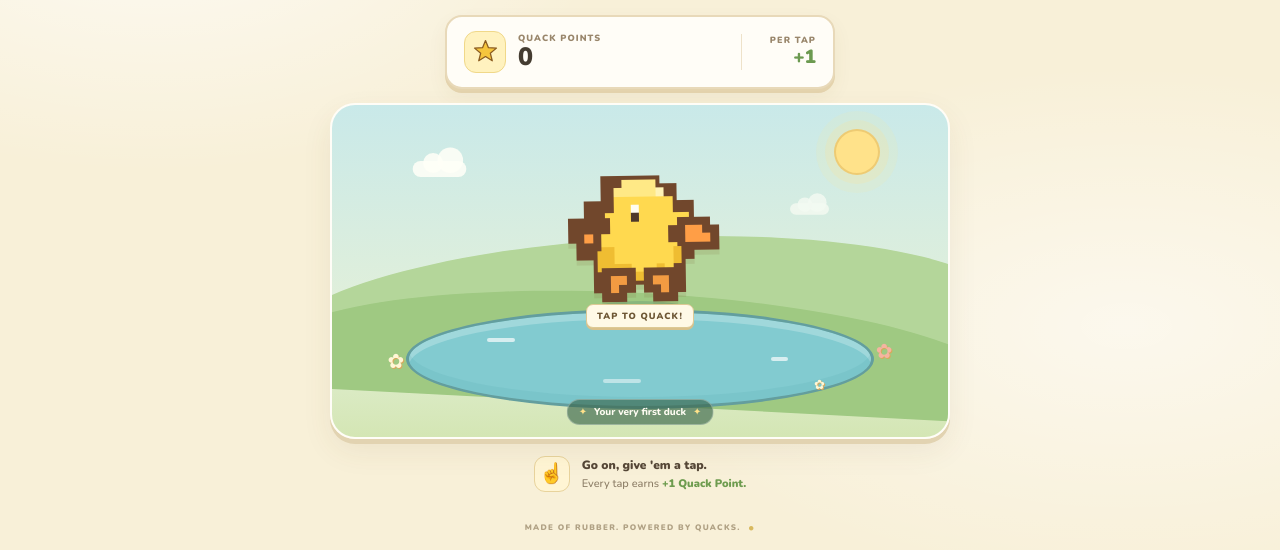
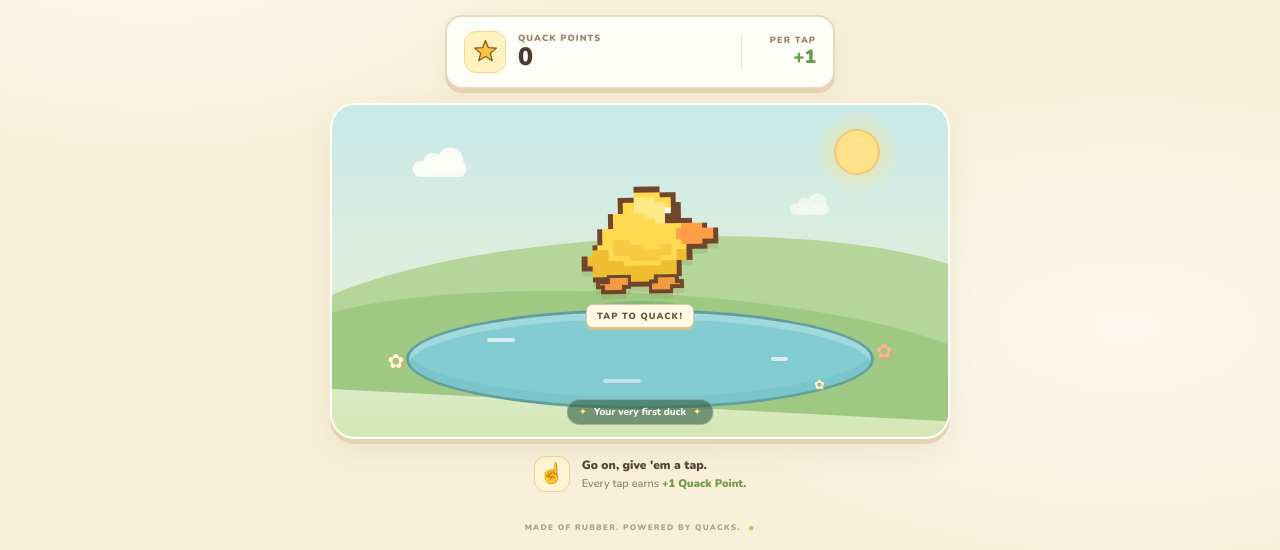
Before and after one commit to brxceOg/Ducky-Clicker, a website with bundled scripts: page index.html in a window 1280 px wide. Shown: the part 250-800 px from the top of the page. Built offline with nearby package versions, Linux system fonts and the light colour scheme.

Commit message:
Replace malformed duck with clean pixel-art rubber duck

```diff
--- a/index.html
+++ b/index.html
@@ -60,23 +60,21 @@
 
           <button class="duck-button" id="duck-button" type="button" aria-label="Tap the rubber duck to earn one Quack Point">
             <span class="duck-shadow" aria-hidden="true"></span>
-            <svg class="duck-sprite" viewBox="0 0 20 17" role="img" aria-labelledby="duck-svg-title" shape-rendering="crispEdges">
-              <title id="duck-svg-title">A cheerful yellow pixel-art rubber duck</title>
-              <g stroke="#71472c" stroke-width="1" stroke-linejoin="miter">
-                <path d="M6 2h6v1h2v2h2v2h2v2h-2v2h-1v2h-2v1H7v-1H5v-2H3V9H2V7h2V5h2Z" fill="#71472c"/>
-                <path d="M7 3h5v1h2v2h2v2h2v1h-3v2h-1v2H7v-1H5v-2H4V8h2V6h1Z" fill="#ffd94f" stroke="none"/>
-                <rect x="8" y="2" width="4" height="1" fill="#ffe986" stroke="none"/>
-                <rect x="7" y="3" width="5" height="1" fill="#ffe986" stroke="none"/>
-                <rect x="9" y="5" width="1" height="2" fill="#4e392b" stroke="none"/>
-                <rect x="9" y="5" width="1" height="1" fill="#fffdf2" stroke="none"/>
-                <path d="M15 7h3v1h1v2h-4v-1h-1V8h1Z" fill="#ff9e46"/>
-                <path d="M5 10h2v2h2v1h3v-1h2v-2h1v2h-2v2H7v-1H5Z" fill="#efbd32" stroke="none"/>
-                <path d="M6 13h3v2H8v1H6v-1H5v-1h1Z" fill="#f39b42"/>
-                <path d="M11 13h3v1h1v1h-1v1h-2v-1h-1Z" fill="#f39b42"/>
-                <rect x="3" y="8" width="2" height="2" fill="#ff9e46"/>
-                <rect x="4" y="7" width="2" height="1" fill="#ff9e46"/>
-                <rect x="12" y="3" width="1" height="1" fill="#fff3b6" stroke="none"/>
-              </g>
+            <svg class="duck-sprite" viewBox="0 0 32 28" role="img" aria-labelledby="duck-svg-title" shape-rendering="crispEdges">
+              <title id="duck-svg-title">A cheerful yellow pixel-art rubber duck with a rounded body, raised head, orange bill, and little feet</title>
+              <!-- One clean, readable silhouette: round body below, head above, bill facing right. -->
+              <path d="M7 16H8V13H10V10H12V7H15V5H20V6H23V8H24V11H26V12H29V13H31V16H29V17H26V19H24V22H21V24H10V23H7V21H5V18H7Z" fill="#71472c"/>
+              <path d="M8 16H9V13H11V10H13V8H15V6H20V7H22V9H23V12H25V13H28V14H30V15H28V16H25V18H23V21H20V22H10V21H8V19H6V18H8Z" fill="#ffd94f"/>
+              <!-- Warm shadow separates the body from the head without breaking the silhouette. -->
+              <path d="M7 17H10V19H13V20H20V19H23V17H25V19H23V22H20V23H10V22H7V20H6V18H7Z" fill="#efbd32"/>
+              <path d="M15 7H19V8H21V10H22V12H19V11H17V10H15Z" fill="#ffe986"/>
+              <rect x="21" y="9" width="2" height="3" fill="#71472c"/>
+              <rect x="21" y="9" width="1" height="1" fill="#fffdf2"/>
+              <path d="M24 12H28V13H30V15H28V16H24V15H23V13H24Z" fill="#ff9e46"/>
+              <path d="M11 15H14V16H17V17H20V16H22V18H20V19H14V18H11Z" fill="#f6cb43"/>
+              <!-- Two small orange feet, clearly below the body. -->
+              <path d="M10 22H14V24H13V25H9V24H8V23H10Z" fill="#f39b42" stroke="#71472c" stroke-width=".7"/>
+              <path d="M19 22H23V23H24V24H22V25H18V24H18V23H19Z" fill="#f39b42" stroke="#71472c" stroke-width=".7"/>
             </svg>
             <span class="tap-hint" aria-hidden="true">TAP TO QUACK!</span>
           </button>
```
